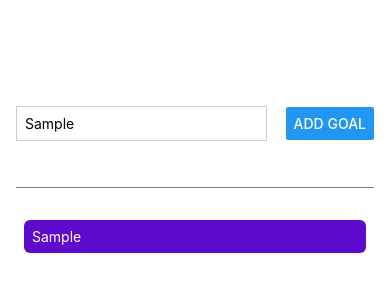
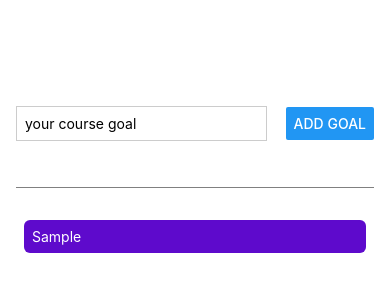
Before and after one commit to sarthakgupta072/RNcourse, a React Native app: screen / in a window 390 px wide. Both pictures are taken after typing "Sample" into the empty fields and a click on the button "ADD GOAL". Shown: the top 300 px of the page. Built offline with nearby package versions, Linux system fonts and the light colour scheme.

Commit message:
feat: dividing into components

```diff
--- a/App.js
+++ b/App.js
@@ -1,23 +1,12 @@
-import {
-  Button,
-  ScrollView,
-  StyleSheet,
-  Text,
-  TextInput,
-  View,
-  FlatList,
-} from "react-native"
+import { StyleSheet, View, FlatList } from "react-native"
 import { useState } from "react"
+import GoalItem from "./components/GoalItem"
+import GoalInput from "./components/GoalInput"
 
 export default function App() {
-  const [enteredGoalText, setEnteredGoalText] = useState("")
   const [courseGoals, setCourseGoals] = useState([])
 
-  const goalInputHandler = (enteredtext) => {
-    setEnteredGoalText(enteredtext)
-  }
-
-  const addGoalHandler = () => {
+  const addGoalHandler = (enteredGoalText) => {
     setCourseGoals((currentCourseGoals) => [
       ...currentCourseGoals,
       { text: enteredGoalText, key: Math.random().toString() },
@@ -27,24 +16,12 @@ export default function App() {
   return (
     // View is used as a parent container component to hold the child components
     <View style={styles.appContainer}>
-      <View style={styles.inputContainer}>
-        <TextInput
-          placeholder='your course goal'
-          style={styles.textInput}
-          onChangeText={goalInputHandler}
-          value={enteredGoalText}
-        />
-        <Button title='Add Goal' onPress={addGoalHandler} />
-      </View>
+      <GoalInput onAddGoal={addGoalHandler} />
       <View style={styles.goalsContainer}>
         <FlatList
           data={courseGoals}
-          renderItem={(itemData) => (
-            <View style={styles.goalItem}>
-              <Text style={styles.goalText}>{itemData.item.text}</Text>
-            </View>
-          )}
-          keyExtractor={(itemData) => itemData.index}
+          renderItem={(itemData) => <GoalItem text={itemData.item.text} />}
+          keyExtractor={(itemData) => itemData.key}
           alwaysBounceVertical={false}
         />
       </View>
@@ -58,33 +35,8 @@ const styles = StyleSheet.create({
     paddingHorizontal: 16,
     flex: 1,
   },
-  inputContainer: {
-    flex: 1,
-    flexDirection: "row",
-    justifyContent: "space-between",
-    alignItems: "center",
-    marginBottom: 24,
-    borderBottomWidth: 1,
-    borderBottomColor: "gray",
-  },
-  textInput: {
-    borderWidth: 1,
-    borderColor: "#cccccc",
-    width: "70%",
-    marginRight: 8,
-    padding: 8,
-  },
   goalsContainer: {
     flex: 5,
     overflow: "scroll",
   },
-  goalItem: {
-    margin: 8,
-    padding: 8,
-    borderRadius: 6,
-    backgroundColor: "#5e0acc",
-  },
-  goalText: {
-    color: "white",
-  },
 })
--- /dev/null
+++ b/components/GoalInput.js
@@ -0,0 +1,48 @@
+import { StyleSheet, View, TextInput, Button } from "react-native"
+import { useState } from "react"
+
+const GoalInput = (props) => {
+  const [enteredGoalText, setEnteredGoalText] = useState("")
+
+  const addGoalHandler = () => {
+    props.onAddGoal(enteredGoalText)
+    setEnteredGoalText("")
+  }
+
+  const goalInputHandler = (enteredText) => {
+    setEnteredGoalText(enteredText)
+  }
+
+  return (
+    <View style={styles.inputContainer}>
+      <TextInput
+        placeholder='your course goal'
+        style={styles.textInput}
+        onChangeText={goalInputHandler}
+        value={enteredGoalText}
+      />
+      <Button title='Add Goal' onPress={addGoalHandler} />
+    </View>
+  )
+}
+
+const styles = StyleSheet.create({
+  inputContainer: {
+    flex: 1,
+    flexDirection: "row",
+    justifyContent: "space-between",
+    alignItems: "center",
+    marginBottom: 24,
+    borderBottomWidth: 1,
+    borderBottomColor: "gray",
+  },
+  textInput: {
+    borderWidth: 1,
+    borderColor: "#cccccc",
+    width: "70%",
+    marginRight: 8,
+    padding: 8,
+  },
+})
+
+export default GoalInput
--- /dev/null
+++ b/components/GoalItem.js
@@ -0,0 +1,23 @@
+import { StyleSheet, View, Text } from "react-native"
+
+const GoalItem = (props) => {
+  return (
+    <View style={styles.goalItem}>
+      <Text style={styles.goalText}>{props.text}</Text>
+    </View>
+  )
+}
+
+const styles = StyleSheet.create({
+  goalItem: {
+    margin: 8,
+    padding: 8,
+    borderRadius: 6,
+    backgroundColor: "#5e0acc",
+  },
+  goalText: {
+    color: "white",
+  },
+})
+
+export default GoalItem
```
